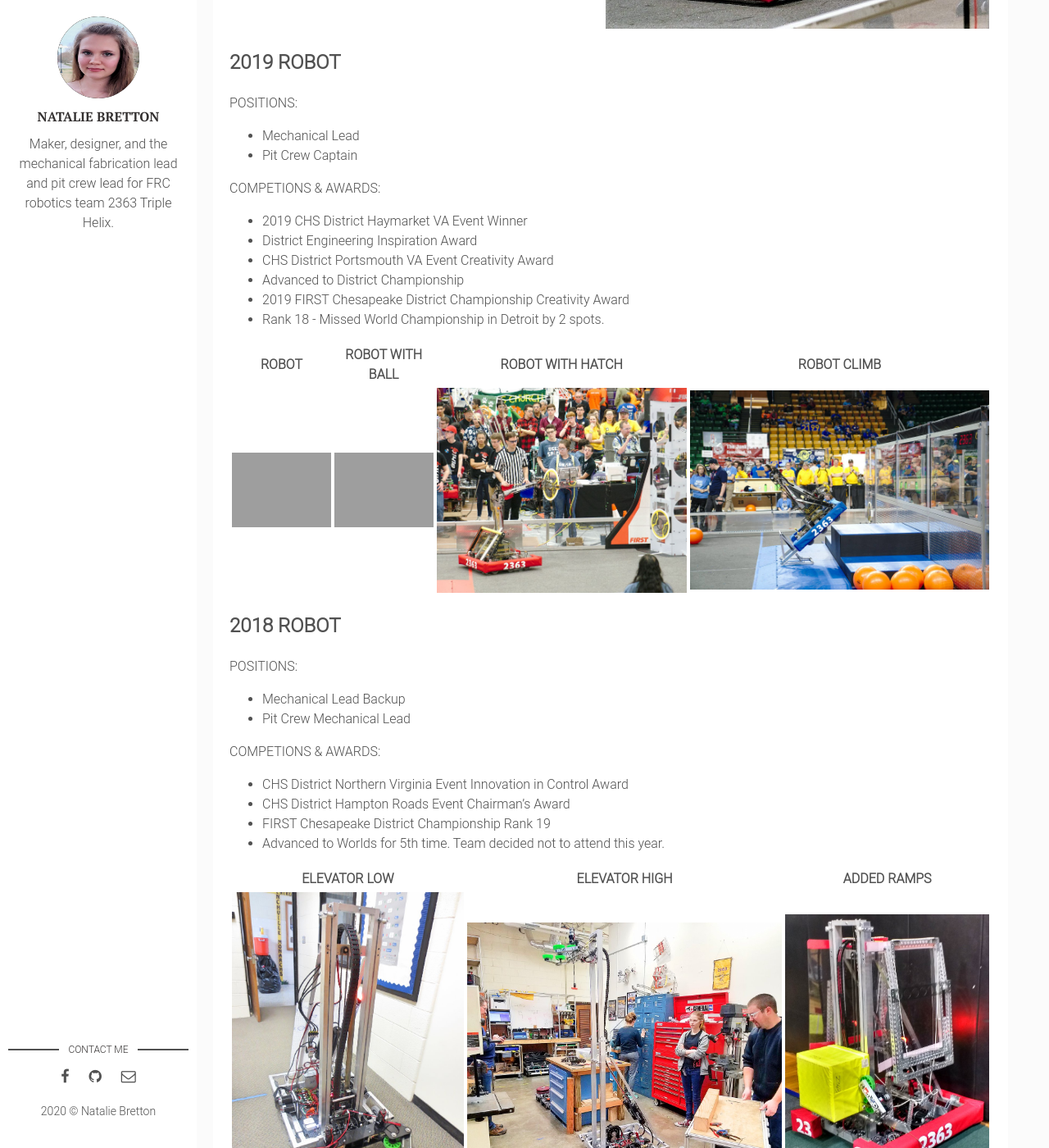
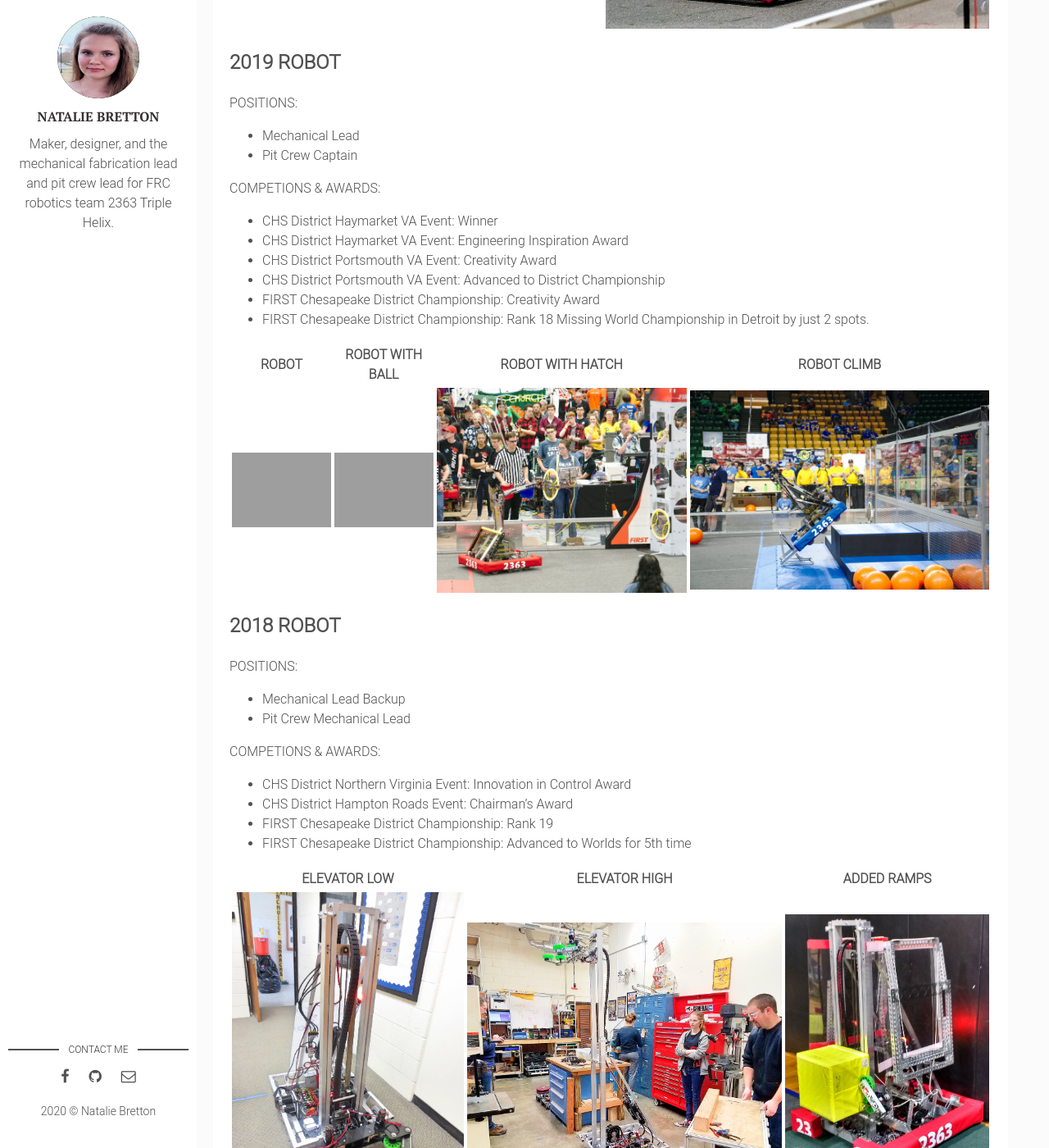
Before and after one commit to natgrrl/natgrrl.github.io, a Jekyll site: the page built from _posts/2020-09-03-mech-pit-lead-robotics.markdown, in a window 1280 px wide and 1400 px high, scrolled down 1972 px. Shown: the whole window at 82% size. Built offline with Jekyll 4.4.1, drawn with Linux system fonts in a browser that asks for light colours; some of the changed text lies outside the part shown.

Commit message:
Update 2020-09-03-mech-pit-lead-robotics.markdown

```diff
--- a/_posts/2020-09-03-mech-pit-lead-robotics.markdown
+++ b/_posts/2020-09-03-mech-pit-lead-robotics.markdown
@@ -29,8 +29,8 @@ POSITIONS:
 * Pit Crew Captain
 
 COMPETIONS & AWARDS:
-* FIRST Chesapeake Haymarket, VA Event:  2nd place finalist
-* Won the Engineering Inspiration Award.
+* FIRST Chesapeake Haymarket, VA Event: 2nd place finalist
+* FIRST Chesapeake Haymarket, VA Event: Engineering Inspiration Award.
 
 ROBOT | ROBOT CLIMB | ROBOT SHOOTING
 ----- | ----------- | --------------
@@ -43,12 +43,12 @@ POSITIONS:
 * Pit Crew Captain
 
 COMPETIONS & AWARDS:
-* 2019 CHS District Haymarket VA Event Winner
-* District Engineering Inspiration Award
-* CHS District Portsmouth VA Event Creativity Award
-* Advanced to District Championship
-* 2019 FIRST Chesapeake District Championship Creativity Award
-* Rank 18 -  Missed World Championship in Detroit by 2 spots.
+* CHS District Haymarket VA Event: Winner
+* CHS District Haymarket VA Event: Engineering Inspiration Award
+* CHS District Portsmouth VA Event: Creativity Award
+* CHS District Portsmouth VA Event: Advanced to District Championship
+* FIRST Chesapeake District Championship:  Creativity Award
+* FIRST Chesapeake District Championship:  Rank 18 Missing World Championship in Detroit by just 2 spots.
 
 ROBOT | ROBOT WITH BALL | ROBOT WITH HATCH | ROBOT CLIMB
 ----- | --------------- | ---------------- | -----------
@@ -60,10 +60,10 @@ POSITIONS:
 * Pit Crew Mechanical Lead
 
 COMPETIONS & AWARDS:
-* CHS District Northern Virginia Event Innovation in Control Award
-* CHS District Hampton Roads Event  Chairman's Award
-* FIRST Chesapeake District Championship  Rank 19
-* Advanced to Worlds for 5th time. Team decided not to attend this year.
+* CHS District Northern Virginia Event: Innovation in Control Award
+* CHS District Hampton Roads Event:  Chairman's Award
+* FIRST Chesapeake District Championship: Rank 19
+* FIRST Chesapeake District Championship: Advanced to Worlds for 5th time
 
 ELEVATOR LOW | ELEVATOR HIGH | ADDED RAMPS
 ------------ | ------------- | -----------
```
